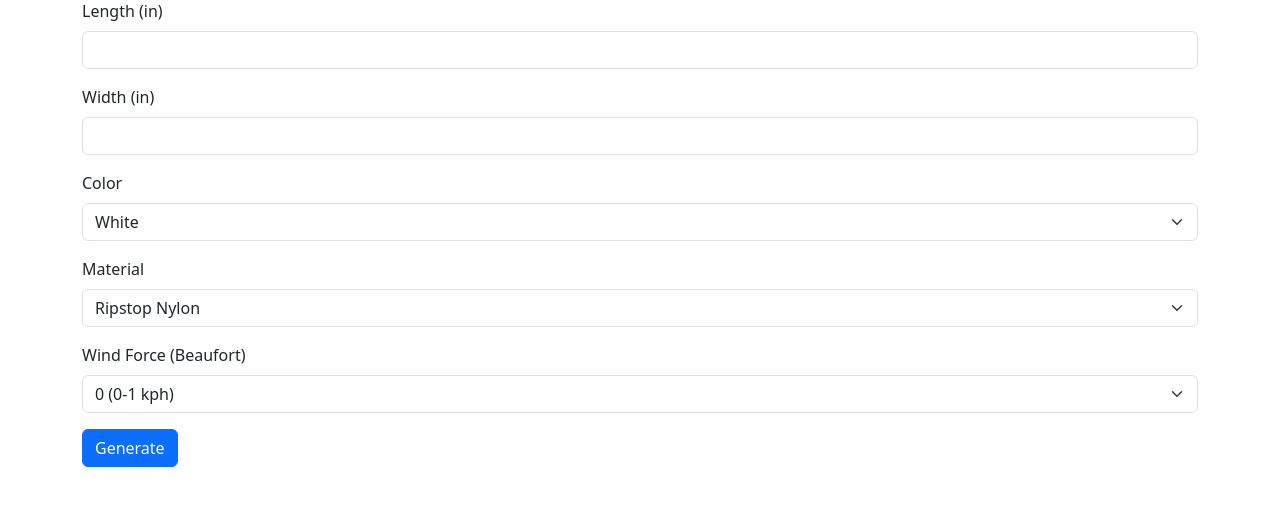
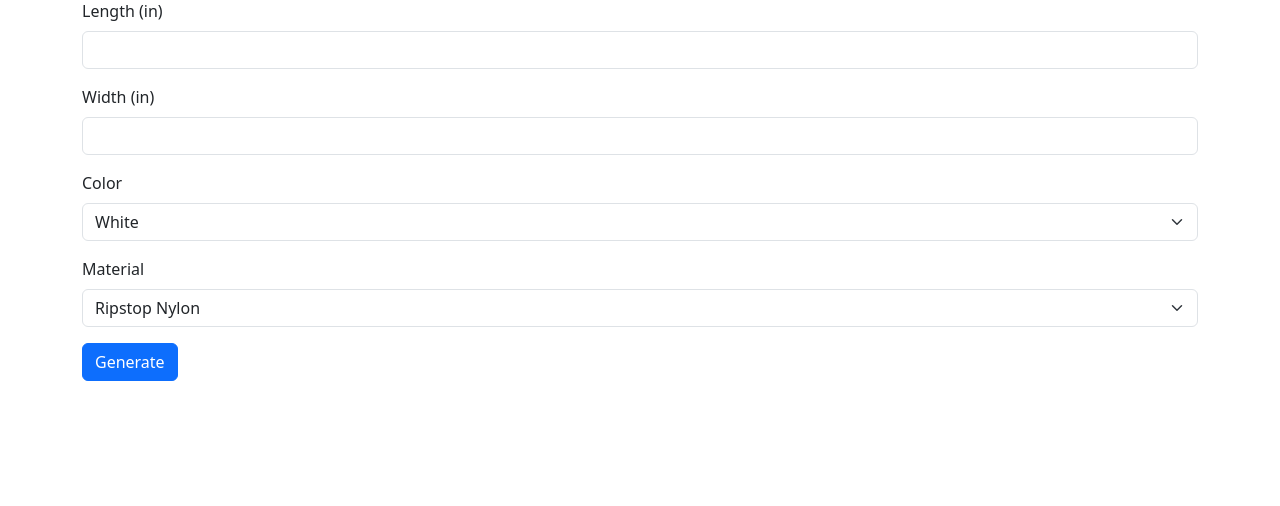
Before and after one commit to edjuh/kite_laundry, a Flask app: page /configure in a window 1280 px wide. Shown: the part 151-657 px from the top of the page. Run offline with Flask 3, Linux system fonts and the light colour scheme.

Commit message:
Remove wind input and fix output template

```diff
--- a/app.py
+++ b/app.py
@@ -19,8 +19,6 @@ tools = load_yaml('projects/resources/tools.yaml') or {}
 colors = load_yaml('projects/resources/colors.yaml') or {'palette': {}}
 materials = load_yaml('projects/resources/ripstop.yaml') or {'materials': {}}
 
-beaufort_to_kph = {0: (0, 1), 1: (1, 5), 2: (6, 11), 3: (12, 19), 4: (20, 28), 5: (29, 38), 6: (39, 49), 7: (50, 61)}
-
 @app.route('/')
 def index():
     return render_template('index.html')
@@ -36,7 +34,7 @@ def start():
 def select_form():
     if request.method == 'POST':
         session['form_type'] = request.form['form_type']
-        return render_template('configure.html', colors=colors['palette'], materials=materials['materials'], beaufort_range=range(8), beaufort_to_kph=beaufort_to_kph)
+        return render_template('configure.html', colors=colors['palette'], materials=materials['materials'])
     return render_template('select.html', forms=['tail', 'drogue', 'windsock'])
 
 @app.route('/configure', methods=['GET', 'POST'])
@@ -47,7 +45,6 @@ def configure_form():
         width = float(request.form['width'])
         color = request.form['color']
         material = request.form['material']
-        beaufort = int(request.form['beaufort'])
         units = session.get('units', 'metric')
         if units == 'imperial':
             length_cm = length * 2.54
@@ -66,10 +63,9 @@ def configure_form():
         c.drawString(100, 710, f"Width: {width} {'cm' if units == 'metric' else 'in'}")
         c.drawString(100, 690, f"Material: {material}")
         c.drawString(100, 670, f"Color: {colors['palette'].get(color, {'name': 'Unknown'})['name']}")
-        c.drawString(100, 650, f"Wind: {beaufort} Beaufort ({beaufort_to_kph[beaufort][0]}-{beaufort_to_kph[beaufort][1]} kph)")
         c.save()
-        return render_template('output.html', form_type=form_type, length=length, width=width, color=colors['palette'].get(color, {'name': 'Unknown'})['name'], material=material, beaufort=beaufort, units=units, svg_file=svg_file, pdf_file=pdf_file)
-    return render_template('configure.html', colors=colors['palette'], materials=materials['materials'], beaufort_range=range(8), beaufort_to_kph=beaufort_to_kph)
+        return render_template('output.html', form_type=form_type, length=length, width=width, color=colors['palette'].get(color, {'name': 'Unknown'})['name'], material=material, units=units, svg_file=svg_file, pdf_file=pdf_file)
+    return render_template('configure.html', colors=colors['palette'], materials=materials['materials'])
 
 if __name__ == '__main__':
     os.makedirs('output', exist_ok=True)
--- a/templates/configure.html
+++ b/templates/configure.html
@@ -33,14 +33,6 @@
                     {% endfor %}
                 </select>
             </div>
-            <div class="mb-3">
-                <label for="beaufort" class="form-label">Wind Force (Beaufort)</label>
-                <select class="form-select" id="beaufort" name="beaufort" required>
-                    {% for i in beaufort_range %}
-                    <option value="{{ i }}">{{ i }} ({{ beaufort_to_kph[i][0] }}-{{ beaufort_to_kph[i][1] }} kph)</option>
-                    {% endfor %}
-                </select>
-            </div>
             <button type="submit" class="btn btn-primary">Generate</button>
         </form>
     </div>
--- a/templates/output.html
+++ b/templates/output.html
@@ -12,14 +12,13 @@
         <p><strong>Width:</strong> {{ width }} {{ 'cm' if units == 'metric' else 'in' }}</p>
         <p><strong>Color:</strong> {{ color }}</p>
         <p><strong>Material:</strong> {{ material }}</p>
-        <p><strong>Wind:</strong> {{ beaufort }} Beaufort ({{ beaufort_to_kph[beaufort][0] }}-{{ beaufort_to_kph[beaufort][1] }} kph)</p>
         <h3>Template</h3>
         <img src="/{{ svg_file }}" class="img-fluid" alt="Template" style="max-width: 500px;">
         <h3>Download</h3>
         <a href="/{{ svg_file }}" class="btn btn-primary" download>Download SVG</a>
         <a href="/{{ pdf_file }}" class="btn btn-primary" download>Download PDF</a>
         <h3>Instructions</h3>
-        <p>Cut {{ form_type }} to {{ length }} {{ 'cm' if units == 'metric' else 'in' }} x {{ width }} {{ 'cm' if units == 'metric' else 'in' }} using {{ material }}. Sew with 0.5 {{ 'cm' if units == 'metric' else 'in' }} seam allowance. Suitable for {{ beaufort }} Beaufort wind.</p>
+        <p>Cut {{ form_type }} to {{ length }} {{ 'cm' if units == 'metric' else 'in' }} x {{ width }} {{ 'cm' if units == 'metric' else 'in' }} using {{ material }}. Sew with 0.5 {{ 'cm' if units == 'metric' else 'in' }} seam allowance.</p>
         <h3>Tools Needed</h3>
         <ul>
             {% for category, items in tools.items() %}
```
